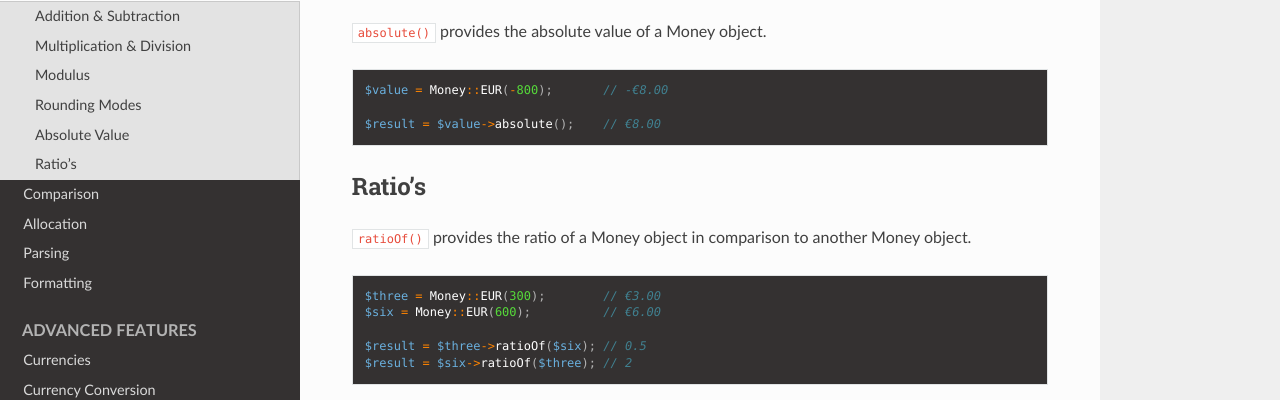
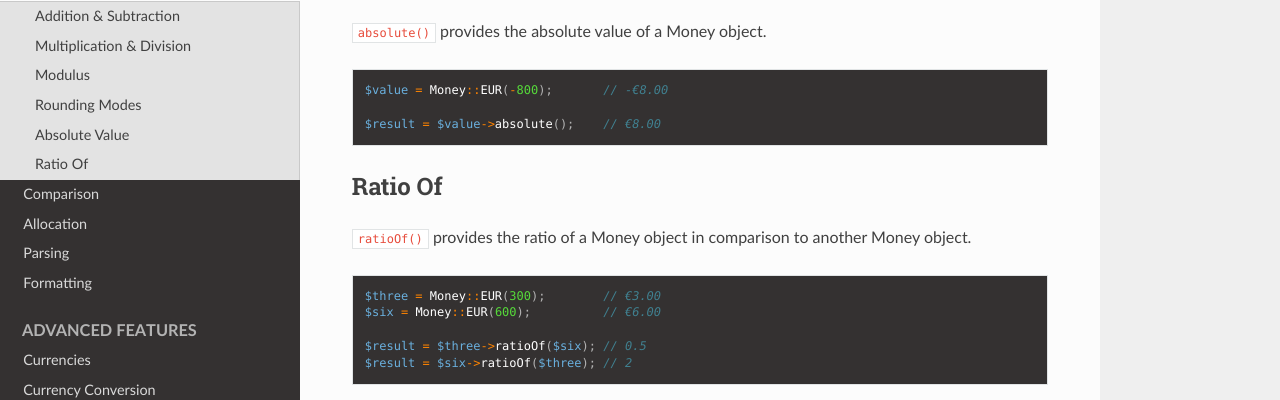
Before and after one commit to php1211/money-Laravel, a Sphinx documentation site: the page built from doc/features/operation.rst, in a window 1280 px wide and 900 px high, scrolled down 1263 px. Shown: the part 327-727 px from the top of the window. Built offline with Sphinx 7.4.7 and the Read the Docs theme 2.0.0, drawn with Linux system fonts in a browser that asks for light colours.

```diff
--- a/doc/features/operation.rst
+++ b/doc/features/operation.rst
@@ -90,10 +90,10 @@ Absolute Value
 
     $result = $value->absolute();    // €8.00
 
-.. _ratios:
+.. _ratio_of:
 
-Ratio's
---------------
+Ratio Of
+--------
 
 ``ratioOf()`` provides the ratio of a Money object in comparison to another Money object.
 
```
